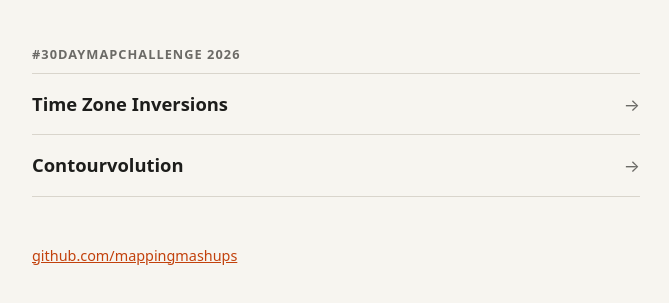
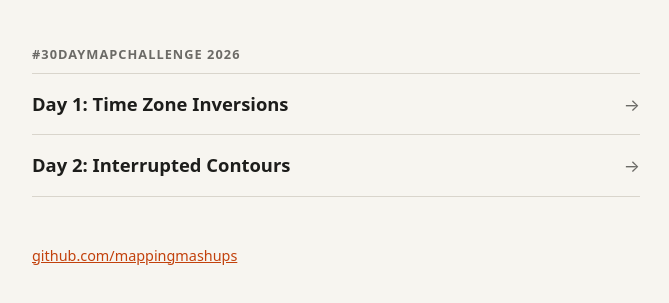
Before and after one commit to mappingmashups/mappingmashups.github.io, a plain HTML site: page index.html in a window 1280 px wide. Shown: the part 141-444 px from the top of the page, without its empty margins (304-973 px from the left). Drawn offline with Linux system fonts and the light colour scheme.

Commit message:
Update challenge titles in index.html

```diff
--- a/index.html
+++ b/index.html
@@ -77,13 +77,13 @@
       <ul>
         <li>
           <a href="https://mappingmashups.github.io/time-zone-inversions/">
-            <span class="name">Time Zone Inversions</span>
+            <span class="name">Day 1: Time Zone Inversions</span>
             <span class="arrow" aria-hidden="true">→</span>
           </a>
         </li>
         <li>
           <a href="https://mappingmashups.github.io/contourvolution/">
-            <span class="name">Contourvolution</span>
+            <span class="name">Day 2: Interrupted Contours</span>
             <span class="arrow" aria-hidden="true">→</span>
           </a>
         </li>
```
